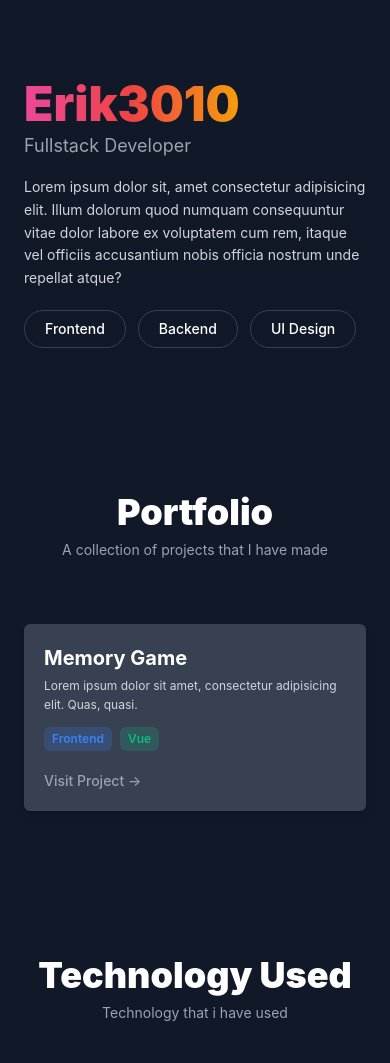
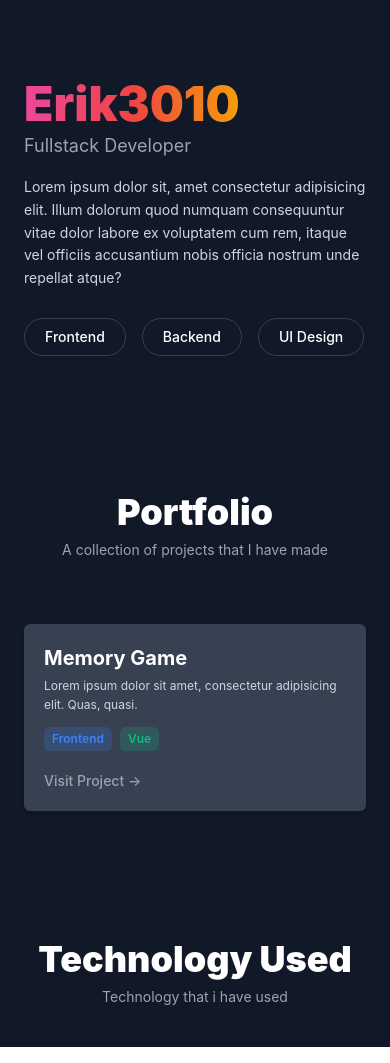
Before and after one commit to Erik3010/erik3010.github.io, a website built with Vite: page index.html in a window 390 px wide. Built offline with nearby package versions, Linux system fonts and the light colour scheme.

Commit message:
fix: responsive

```diff
--- a/index.html
+++ b/index.html
@@ -23,23 +23,23 @@
             dolor labore ex voluptatem cum rem, itaque vel officiis accusantium nobis officia nostrum unde repellat
             atque?
           </p>
-          <div class="flex space-x-3 mt-5">
+          <div class="flex flex-wrap mt-5 -mx-2">
             <div
-              class="border border-gray-700 rounded-full bg-opacity-20 px-5 hover:bg-gray-700 transition-all hover:text-blue-500 text-sm font-medium py-2 cursor-pointer">
+              class="m-2 border border-gray-700 rounded-full bg-opacity-20 px-5 hover:bg-gray-700 transition-all hover:text-blue-500 text-sm font-medium py-2 cursor-pointer">
               Frontend
             </div>
             <div
-              class="border border-gray-700 rounded-full bg-opacity-20 px-5 hover:bg-gray-700 transition-all hover:text-green-500 text-sm font-medium py-2 cursor-pointer">
+              class="m-2 border border-gray-700 rounded-full bg-opacity-20 px-5 hover:bg-gray-700 transition-all hover:text-green-500 text-sm font-medium py-2 cursor-pointer">
               Backend
             </div>
             <div
-              class="border border-gray-700 rounded-full bg-opacity-20 px-5 hover:bg-gray-700 transition-all hover:text-yellow-600 text-sm font-medium py-2 cursor-pointer">
+              class="m-2 border border-gray-700 rounded-full bg-opacity-20 px-5 hover:bg-gray-700 transition-all hover:text-yellow-600 text-sm font-medium py-2 cursor-pointer">
               UI Design
             </div>
           </div>
         </div>
       </div>
-      <div class="mt-36">
+      <div class="mt-32">
         <div class="text-center">
           <h1 class="font-black text-4xl">Portfolio</h1>
           <p class="mt-2 text-gray-400 text-sm">A collection of projects that I have made</p>
@@ -73,7 +73,7 @@
           </div>
         </div>
       </div>
-      <div class="mt-36">
+      <div class="mt-32">
         <div class="text-center">
           <h1 class="font-black text-4xl">Technology Used</h1>
           <p class="mt-2 text-gray-400 text-sm">Technology that i have used</p>
```
